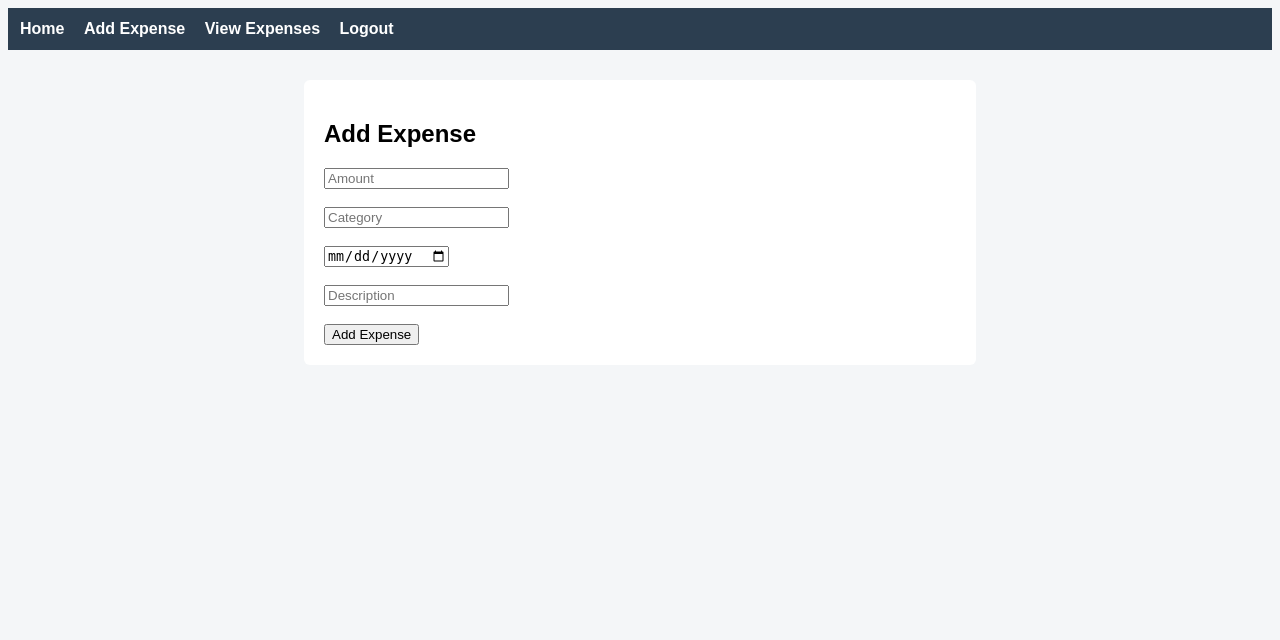
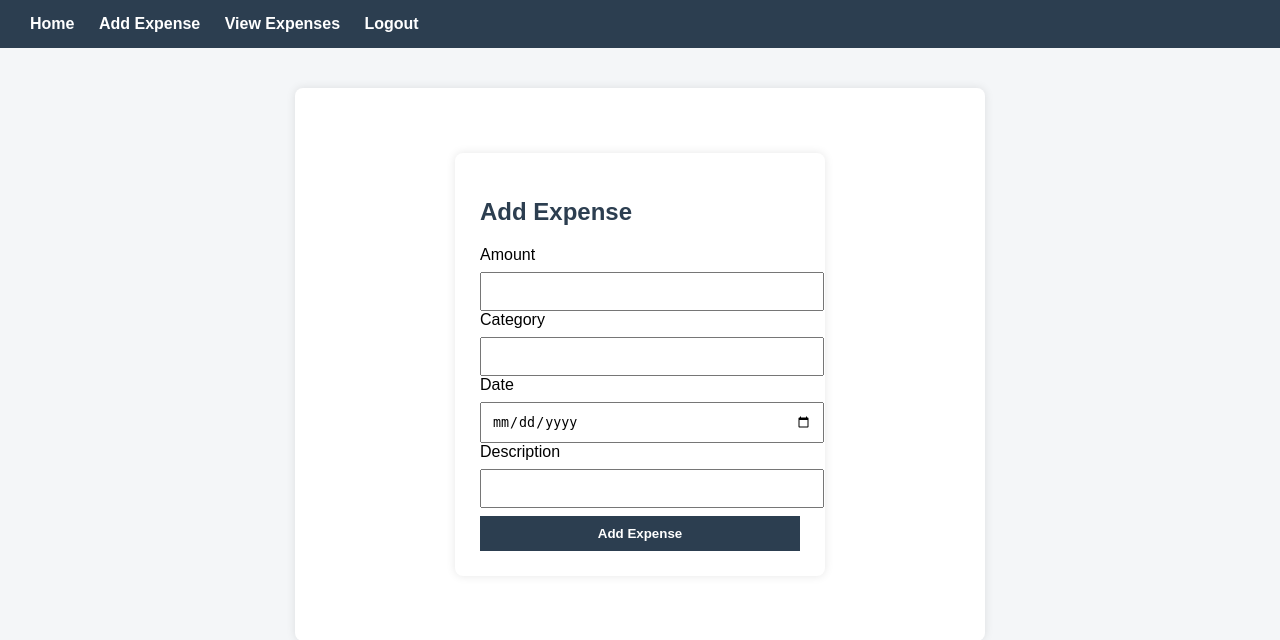
Before and after one commit to Samarth-Rao-24/Expense-Tracker, a Flask app: page /add-expense in a window 1280 px wide. Shown: the top 640 px of the page. Run offline with Flask 3, Linux system fonts and the light colour scheme; the visitor is signed in with stand-in values (Sample User, id 1).

Commit message:
UI/UX improvements

```diff
--- a/static/style.css
+++ b/static/style.css
@@ -1,30 +1,92 @@
 body {
     font-family: Arial, sans-serif;
     background-color: #f4f6f8;
+    margin: 0;
+    padding: 0;
 }
 
+/* NAVBAR */
 nav {
     background: #2c3e50;
-    padding: 12px;
+    padding: 15px 30px;
 }
 
 nav a {
     color: white;
-    margin-right: 15px;
+    margin-right: 20px;
     text-decoration: none;
     font-weight: bold;
 }
 
+nav a:hover {
+    text-decoration: underline;
+}
+
+/* CONTAINER */
 .container {
     background: white;
-    padding: 20px;
-    margin: 30px auto;
+    padding: 25px;
+    margin: 40px auto;
     width: 50%;
-    border-radius: 6px;
+    border-radius: 8px;
+    box-shadow: 0 0 10px rgba(0,0,0,0.1);
 }
 
+/* HEADINGS */
+h2, h3 {
+    color: #2c3e50;
+}
+
+/* FORMS */
+input, button {
+    width: 100%;
+    padding: 10px;
+    margin-top: 8px;
+}
+
+button {
+    background: #2c3e50;
+    color: white;
+    border: none;
+    cursor: pointer;
+    font-weight: bold;
+}
+
+button:hover {
+    background: #34495e;
+}
+
+/* FLASH MESSAGES */
 .flash {
     list-style: none;
-    color: green;
-    margin: 10px;
+    margin: 20px auto;
+    width: 50%;
+    padding: 10px;
 }
+
+.flash li {
+    background: #dff0d8;
+    color: #3c763d;
+    padding: 10px;
+    border-radius: 5px;
+}
+
+/* TABLE */
+table {
+    border-collapse: collapse;
+    width: 100%;
+}
+
+table th, table td {
+    padding: 10px;
+    text-align: left;
+}
+
+table th {
+    background: #2c3e50;
+    color: white;
+}
+
+table tr:nth-child(even) {
+    background: #f2f2f2;
+}
--- a/templates/add_expense.html
+++ b/templates/add_expense.html
@@ -1,19 +1,24 @@
 {% extends 'base.html' %}
-
 {% block title %}Add Expense{% endblock %}
 
 {% block content %}
-<h2>Add Expense</h2>
+<div class="container">
+    <h2>Add Expense</h2>
 
-<form method="POST">
-    <input type="number" step="0.01" name="amount" placeholder="Amount" required><br><br>
+    <form method="POST">
+        <label>Amount</label>
+        <input type="number" step="0.01" name="amount" required>
 
-    <input type="text" name="category" placeholder="Category" required><br><br>
+        <label>Category</label>
+        <input type="text" name="category" required>
 
-    <input type="date" name="expense_date" required><br><br>
+        <label>Date</label>
+        <input type="date" name="expense_date" required>
 
-    <input type="text" name="description" placeholder="Description"><br><br>
+        <label>Description</label>
+        <input type="text" name="description">
 
-    <button type="submit">Add Expense</button>
-</form>
+        <button type="submit">Add Expense</button>
+    </form>
+</div>
 {% endblock %}
```
